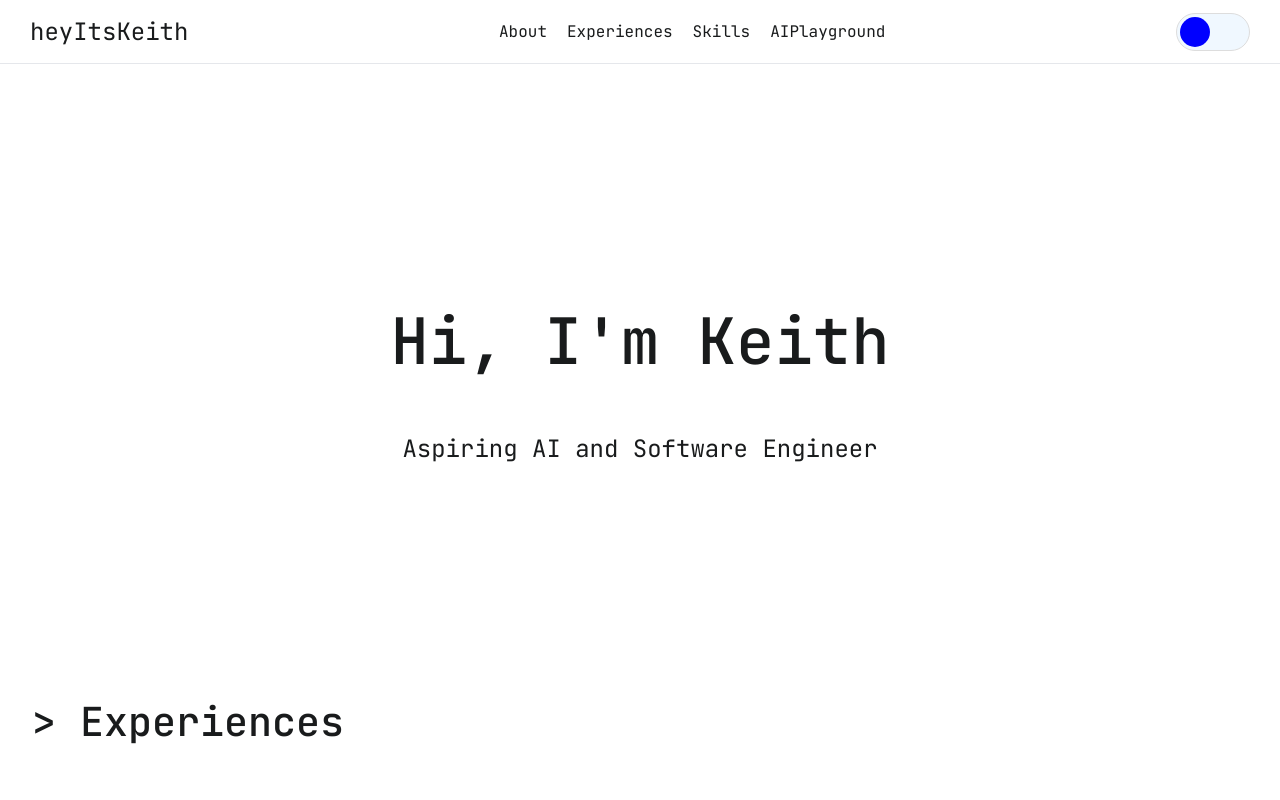
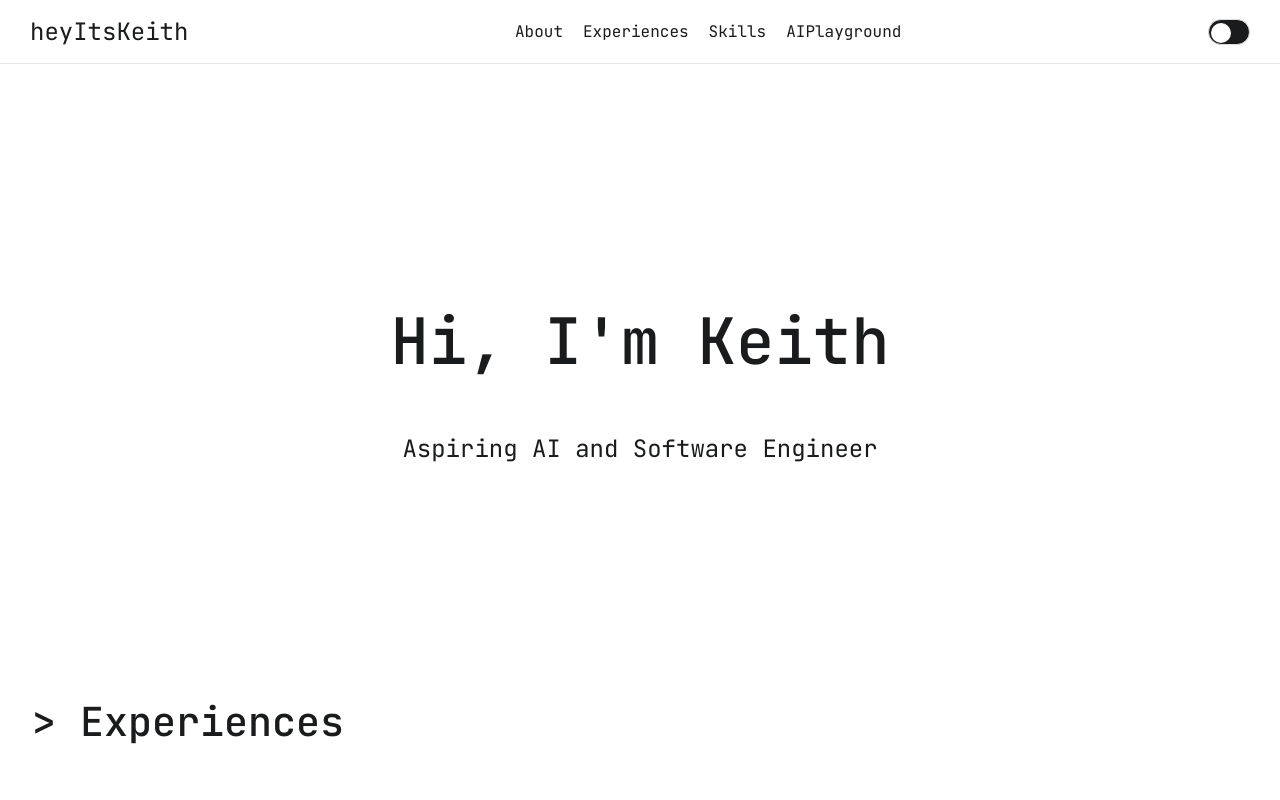
Before and after one commit to keithchewzk/heyitskeith, a React (Create React App) app: page / in a window 1280 px wide. Shown: the top 800 px of the page. Built offline with nearby package versions, Linux system fonts and the light colour scheme; no server answers.

Commit message:
makw switch smaller

```diff
--- a/src/components/AppBar/AppBar.module.css
+++ b/src/components/AppBar/AppBar.module.css
@@ -17,38 +17,46 @@
 /* Dark theme switch */
 
 .switchBackground {
-  width: 72px;
-  height: 36px;
-  border-radius: 30px;
+  background-color: var(--app-text-color);
+  width: 40px;
+  height: 24px;
+  border-radius: 20px;
   border: 1px #ddd solid;
   position: relative;
   cursor: pointer;
   transition: 0.3s;
 }
 
-.switchBackgroundOn {
-  background-color: blue;
-}
-
-.switchBackgroundOff {
-  background-color: aliceblue;
-}
-
 .switch {
+  background-color: var(--app-background-color);
   border-radius: 100%;
-  height: 30px;
-  width: 30px;
+  height: 20px;
+  width: 20px;
   position: absolute;
   top: 3px;
   transition: 0.3s;
 }
 
 .switchOn {
-  background-color: white;
-  left: 39px;
+  left: 18px;
 }
 
 .switchOff {
-  background-color: blue;
-  left: 3px;
+  left: 2px;
 }
+/*
+const SWITCH_WIDTH_PX = 40px;
+const HANDLE_DIAMETER_PX = 20px;
+const SWITCH_OFFSET_PX = 2;
+
+width: SWITCH_WIDTH_PX,
+       height: HANDLE_DIAMETER_PX + 2 * SWITCH_OFFSET_PX,
+       borderRadius: HANDLE_DIAMETER_PX,
+
+       height: HANDLE_DIAMETER_PX,
+       width: HANDLE_DIAMETER_PX,
+       position: "absolute",
+       top: SWITCH_OFFSET_PX,
+       left: value
+         ? SWITCH_WIDTH_PX - HANDLE_DIAMETER_PX - SWITCH_OFFSET_PX
+         : SWITCH_OFFSET_PX, */
--- a/src/components/AppBar/AppBar.tsx
+++ b/src/components/AppBar/AppBar.tsx
@@ -18,9 +18,7 @@ function AppBar({ isDark, setIsDark }: Props) {
 
       {/* Dark theme switch */}
       <div
-        className={`${styles.switchBackground} ${
-          isDark ? styles.switchBackgroundOn : styles.switchBackgroundOff
-        }`}
+        className={styles.switchBackground}
         onClick={() => {
           setIsDark(!isDark);
         }}
```
